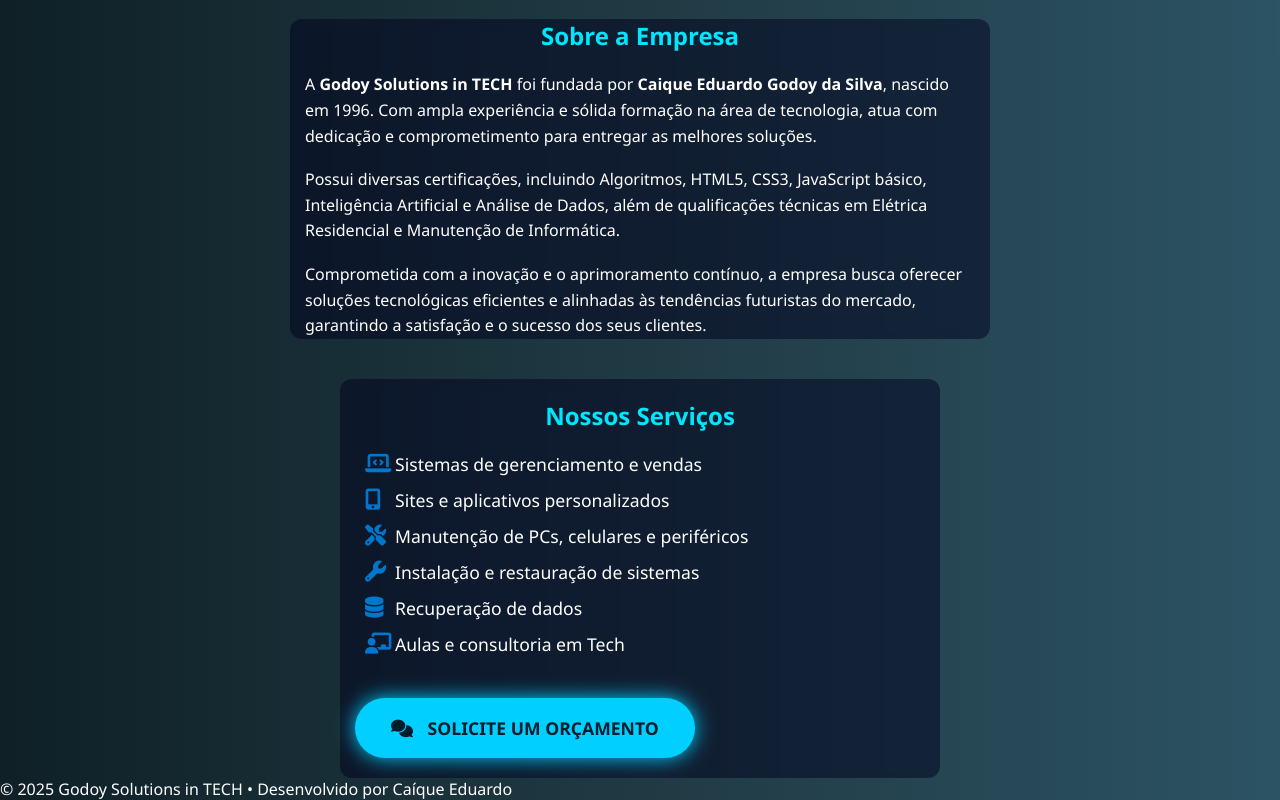
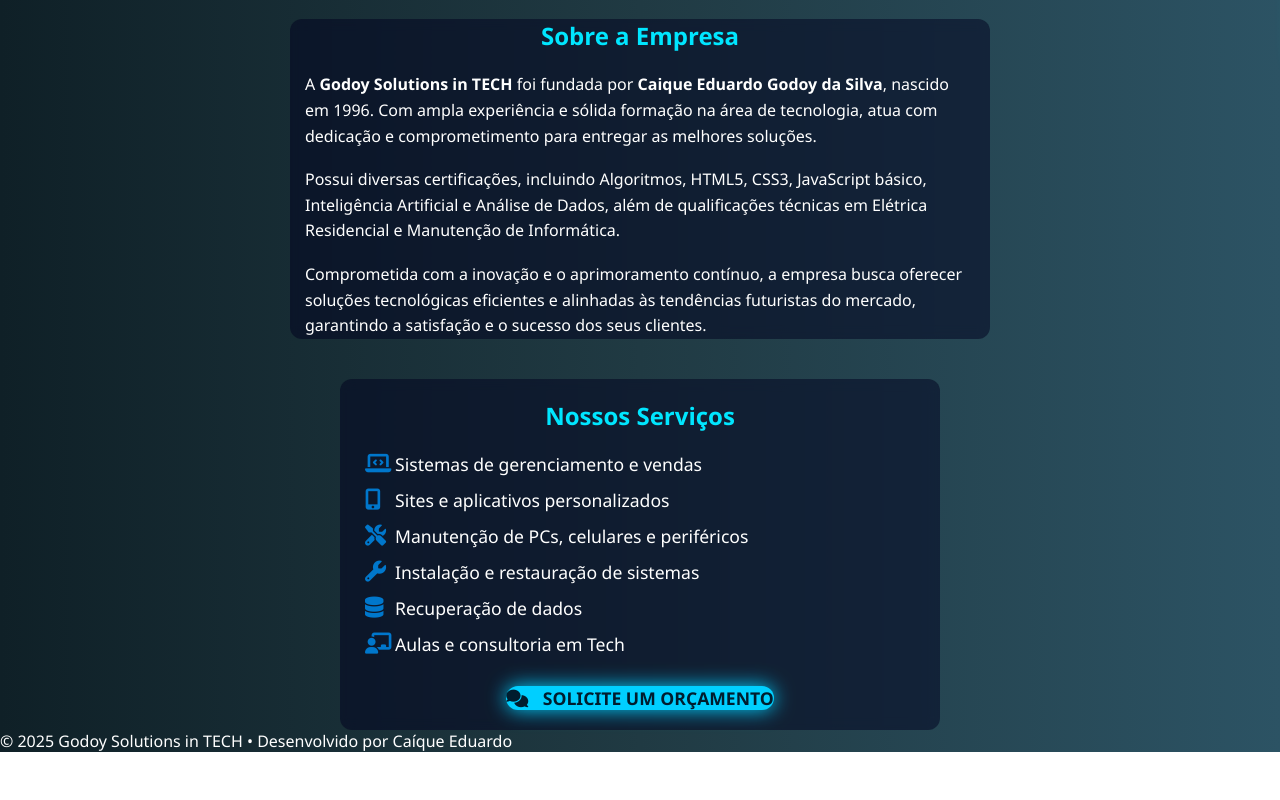
Before and after one commit to GodoyTECH/MEUSITE, a plain HTML site: page index.html in a window 1280 px wide. Shown: the part 314-1114 px from the top of the page. After the commit the page ends 1066 px from the top, so only its background shows below. Drawn offline with Linux system fonts and the light colour scheme.

Commit message:
Update estilo.css

```diff
--- a/assets/css/estilo.css
+++ b/assets/css/estilo.css
@@ -173,8 +173,9 @@ ul {
   padding-right: 20px;
 }
 .btn-cta {
-  display: inline-block;
-  padding: 18px 36px;
+  display: block;             /* centraliza */
+  margin: 30px auto 0;        /* centraliza com margem superior */
+  width: fit-content;         /* ajusta largura ao conteúdo */
   background: var(--btn-bg);
   color: #001d2e;
   border-radius: 50px;
@@ -183,9 +184,9 @@ ul {
   text-transform: uppercase;
   box-shadow: 0 0 20px var(--btn-bg);
   transition: background 0.4s, transform 0.3s;
-  margin-top: 30px;
   text-decoration: none;
 }
+
 .btn-cta i {
   margin-right: 10px;
 }
```
